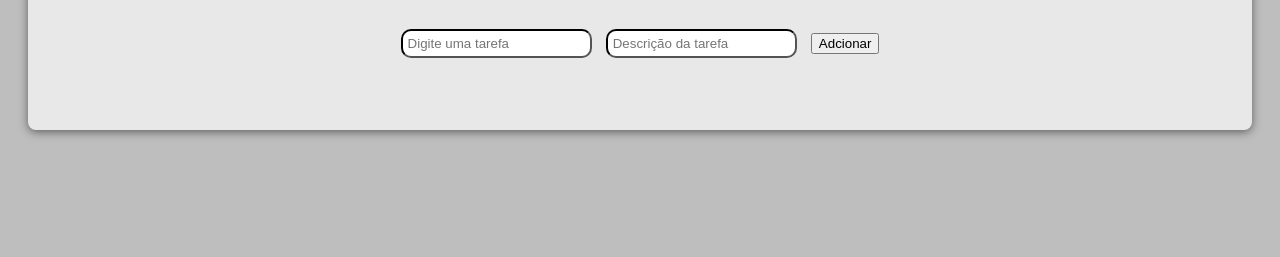
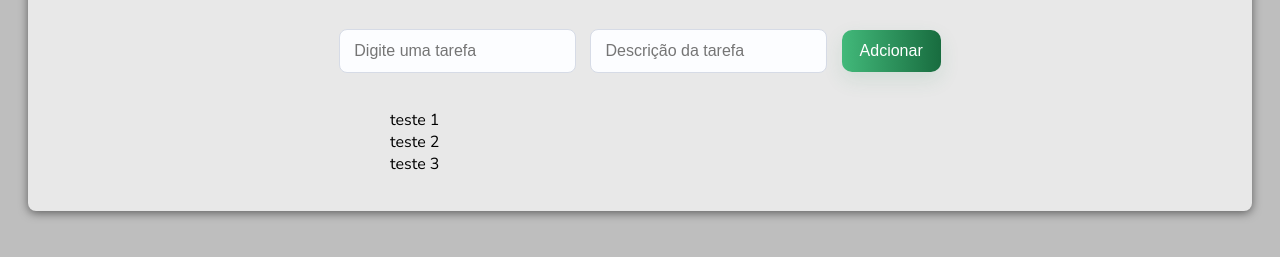
Before and after one commit to arthurfsantos27-crypto/gerenciador_tarefas, a plain HTML site: page frontend/index.html in a window 1280 px wide. Shown: the part 189-446 px from the top of the page. Drawn offline with nearby package versions, Linux system fonts and the light colour scheme.

Commit message:
Alteração id e estilos do form

```diff
--- a/frontend/index.html
+++ b/frontend/index.html
@@ -14,17 +14,18 @@
     <div class="container">
 <h1>Gerenciador de Tarefas</h1>
 
-<form>
+<form id="task-form">
     <input type="text" placeholder="Digite uma tarefa" required>
     <input type="text" placeholder="Descrição da tarefa" required>
     <button>Adcionar</button>
 </form>
 
-<ul>
-
+<ul id="task-list">
+<li>teste 1</li>
+<li>teste 2</li>
+<li>teste 3</li>
 </ul>
 
-</div>
 
 </body>
 </html>
--- a/frontend/style.css
+++ b/frontend/style.css
@@ -19,7 +19,6 @@ input {
     margin-right: 10px;
     padding: 5px;
     border-radius: 10px;
-    border-color: black;
 }
 
 .container {
@@ -31,7 +30,54 @@ input {
     box-shadow: 0 2px 10px rgba(0, 0, 0, 0.5);
     display: flex;
     flex-direction: column;
-    justify-content: center;
     align-items: center;
+}
 
+#task-form input {
+box-sizing: border-box;
+padding: 12px 14px;
+font-size: 16px;
+border: 1px solid #d6dbe6;
+border-radius: 8px;
+background: #fcfdff;
+transition: border-color 0.12s ease, box-shadow 0.12s ease;
 }
+
+#task-form input[type='text']:focus {
+    outline: none;
+    border-color: #63c07a;
+    box-shadow: 0 6px 18px rgba(99, 192, 122, 0.12);
+}
+
+
+#task-form button {
+    display: inline-block;
+    padding: 12px 18px;
+    font-size: 16px;
+    font: 600;
+    color: #fff;
+    background: linear-gradient(90deg, #42b97a 0%, #186c3f 100%);
+    border: none;
+    border-radius: 10px;
+    cursor: pointer;
+    box-shadow: 0 8px 20px rgba(47, 143, 91, 0.12);
+    transition: transform 0.08s ease, box-shadow 0.12s ease, opacity 0.12s;
+}
+
+#task-form button:hover {
+    transform: translateY(-2px);
+    box-shadow: 0 12px 28px rgba(47, 143, 91, 0.13);
+    opacity: 0.98;
+}
+
+#task-form button:active {
+    transform: translateY(0);
+    box-shadow: 0 6px 14px rgba(47, 143, 91, 0.10);
+}
+
+
+ul {
+    width: 500px;
+    list-style: none;
+    padding: 0;
+}
```
